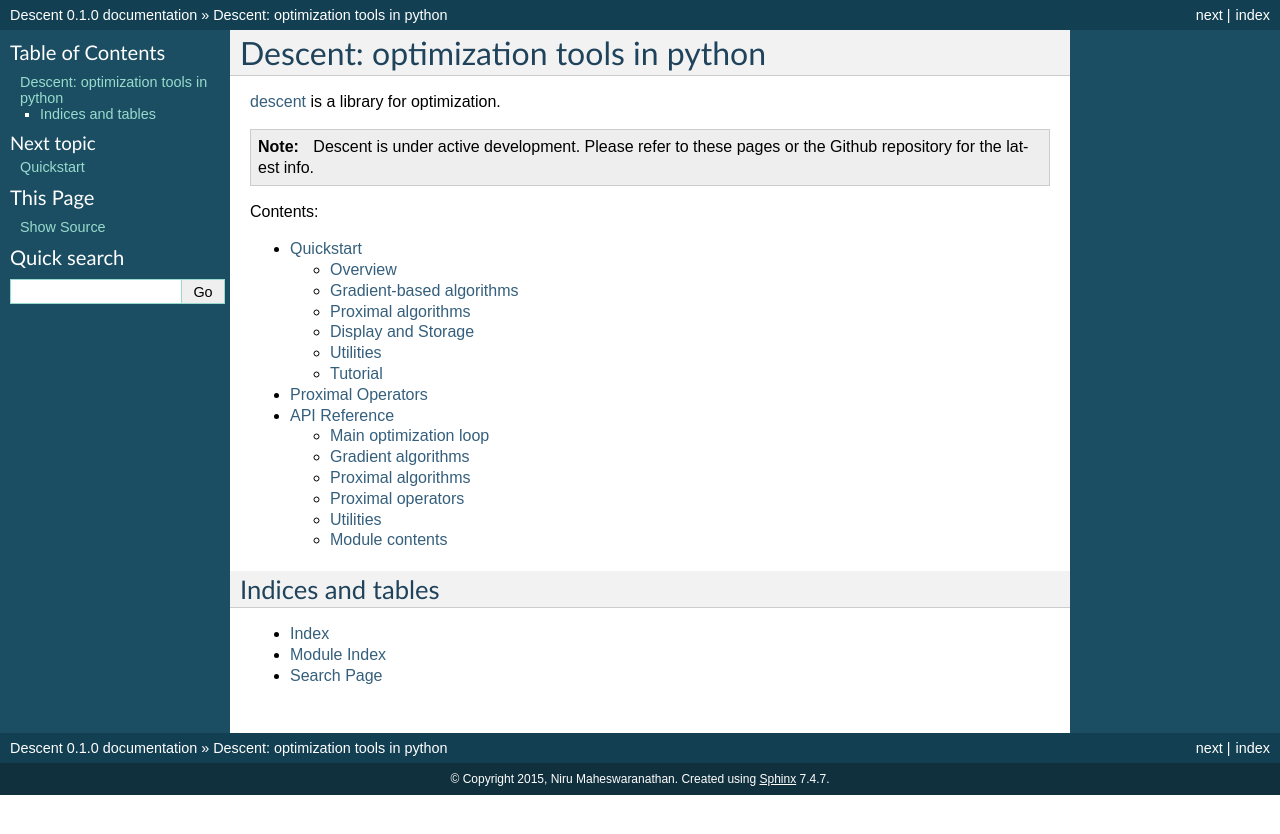
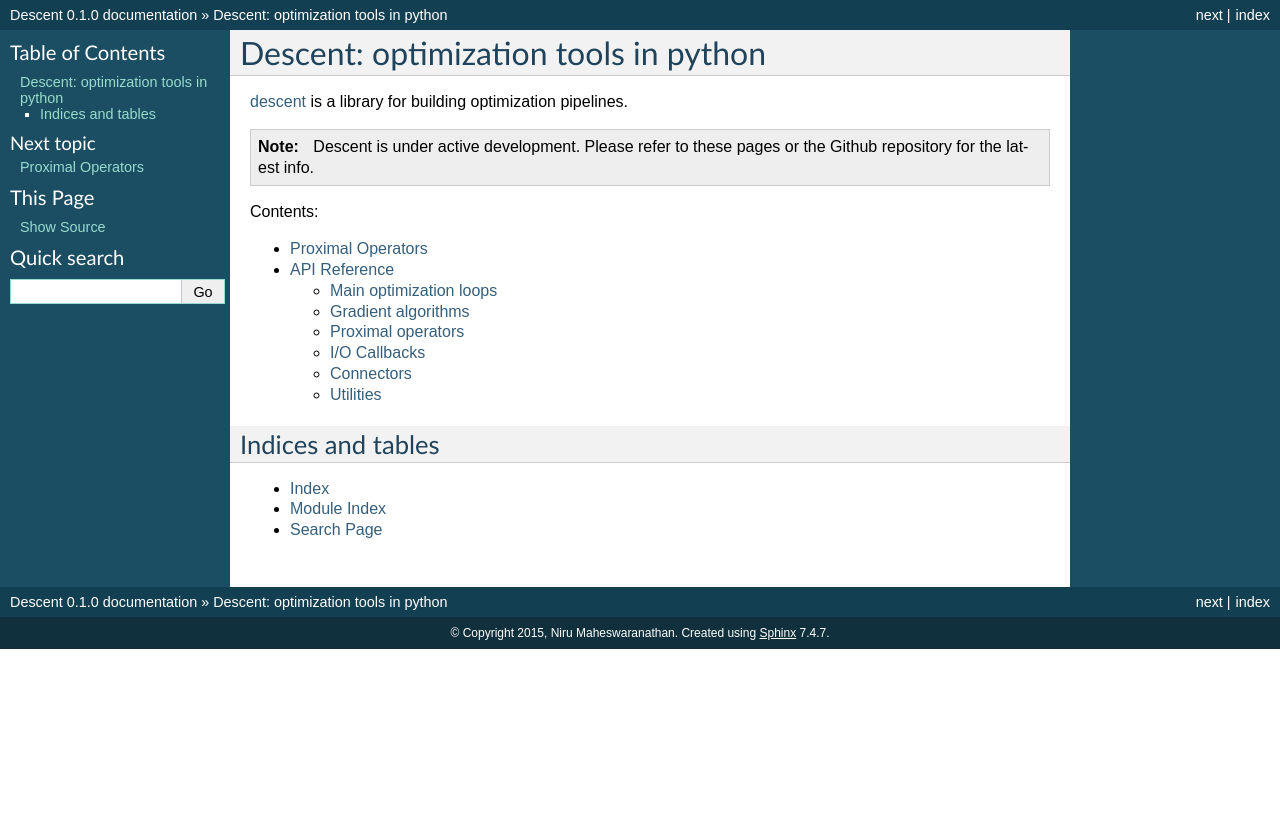
Before and after one commit to nirum/descent, a Sphinx documentation site: the page built from docs/index.rst, in a window 1280 px wide. Shown: the top 834 px of the page. Built offline with Sphinx 7.4.7, drawn with Linux system fonts in a browser that asks for light colours; pages that are not in the unit, such as notebooks, are missing from menus.

Commit message:
updated docs

```diff
--- a/docs/api.rst
+++ b/docs/api.rst
@@ -2,8 +2,8 @@
 API Reference
 =============
 
-Main optimization loop
-----------------------
+Main optimization loops
+-----------------------
 
 .. automodule:: descent.main
     :members:
@@ -13,15 +13,7 @@ Main optimization loop
 Gradient algorithms
 -------------------
 
-.. automodule:: descent.gradient_algorithms
-    :members:
-    :undoc-members:
-    :show-inheritance:
-
-Proximal algorithms
--------------------
-
-.. automodule:: descent.proximal_algorithms
+.. automodule:: descent.algorithms
     :members:
     :undoc-members:
     :show-inheritance:
@@ -29,7 +21,23 @@ Proximal algorithms
 Proximal operators
 ------------------
 
-.. automodule:: descent.proximal_operators
+.. automodule:: descent.proxops
+    :members:
+    :undoc-members:
+    :show-inheritance:
+
+I/O Callbacks
+-------------
+
+.. automodule:: descent.io
+    :members:
+    :undoc-members:
+    :show-inheritance:
+
+Connectors
+----------
+
+.. automodule:: descent.connectors
     :members:
     :undoc-members:
     :show-inheritance:
@@ -41,11 +49,3 @@ Utilities
     :members:
     :undoc-members:
     :show-inheritance:
-
-Module contents
----------------
-
-.. automodule:: descent
-    :members:
-    :undoc-members:
-    :show-inheritance:
--- a/docs/index.rst
+++ b/docs/index.rst
@@ -7,7 +7,7 @@
 Descent: optimization tools in python
 =====================================
 
-`descent`_ is a library for optimization.
+`descent`_ is a library for building optimization pipelines.
 
 .. note:: Descent is under active development. Please refer to these pages or the Github repository for the latest info.
 
@@ -19,7 +19,6 @@ Contents:
    :maxdepth: 2
 
    installation
-   quickstart
    proxops
    api
 
--- a/docs/install.rst
+++ b/docs/install.rst
@@ -24,7 +24,7 @@ You can also install from source by grabbing the code from GitHub:
 Dependencies
 ------------
 
-Descent works on Python 3.3-3.5, and Python 2.7. It has only been tested on CPython (not tested on PyPy yet!).
+Descent works on Python 3.3-3.5. It has only been tested on CPython (not tested on PyPy yet!).
 
 In addition, descent requires the following packages:
 
```
Also changed, not shown: other parts of docs/install.rst (+0 -1 lines).
